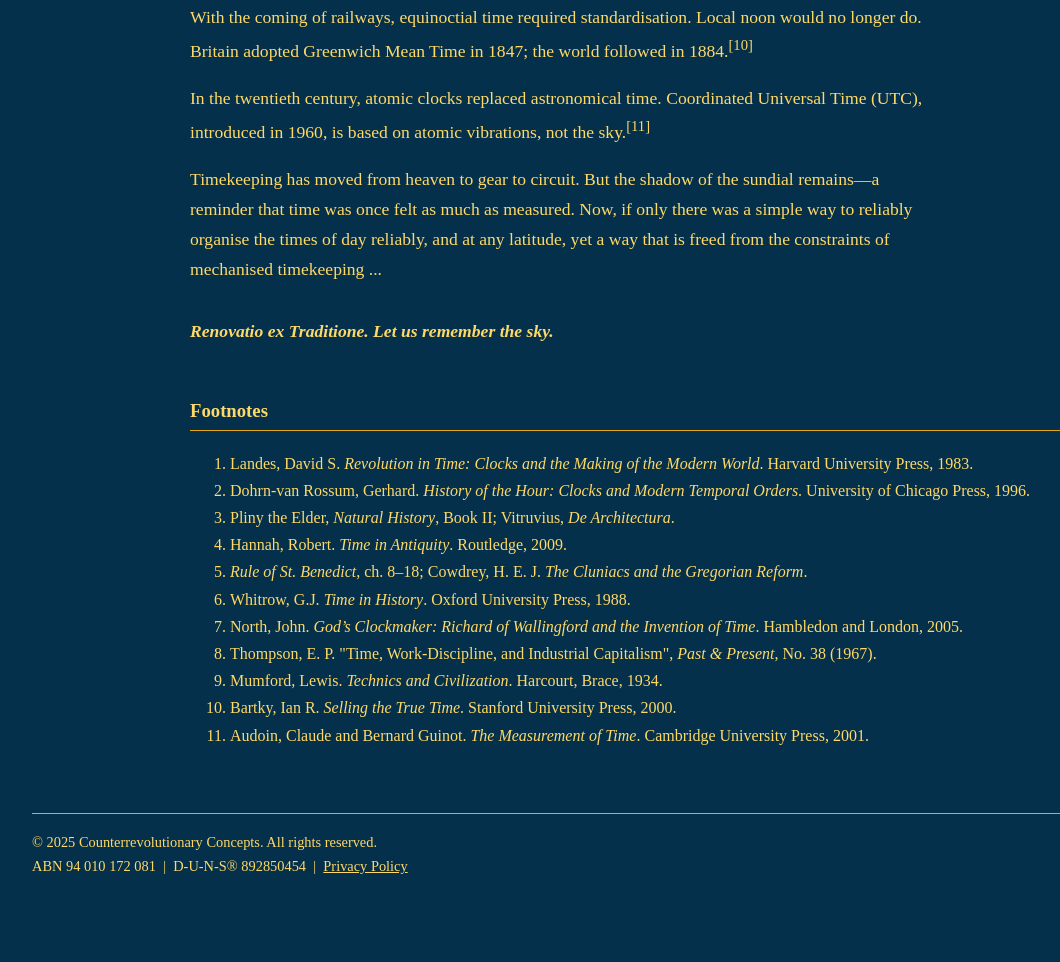
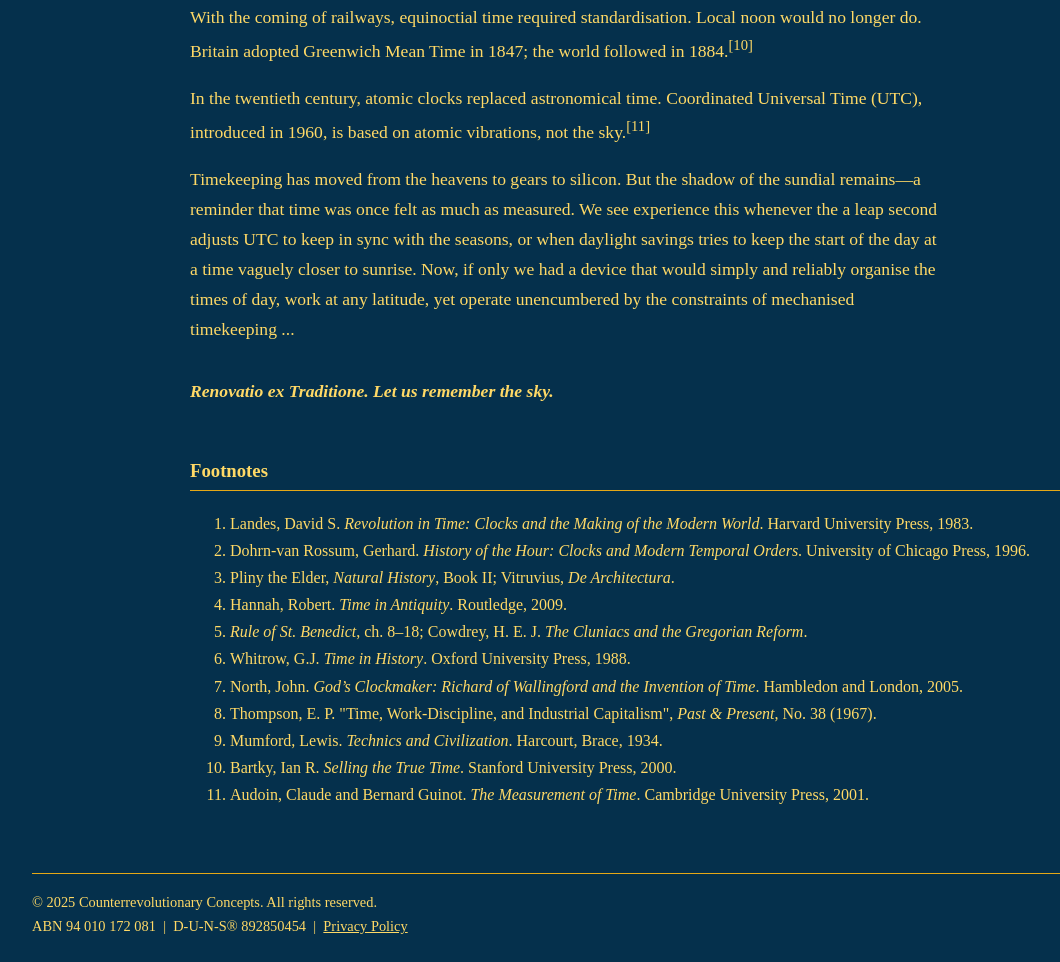
Before and after one commit to crconcepts/CounterrevolutionaryConcepts, a plain HTML site: page resources/history.html in a window 1280 px wide. Shown: the part 1488-2450 px from the top of the page, without its empty margins (0-1060 px from the left). Before the commit the page ends 2399 px from the top, so only its background shows below. Drawn offline with Linux system fonts and the light colour scheme; a web font is replaced by a local one.

Commit message:
Update history.html

```diff
--- a/resources/history.html
+++ b/resources/history.html
@@ -57,7 +57,7 @@
         In the twentieth century, atomic clocks replaced astronomical time. Coordinated Universal Time (UTC), introduced in 1960, is based on atomic vibrations, not the sky.<sup>[11]</sup>
       </p>
       <p>
-        Timekeeping has moved from heaven to gear to circuit. But the shadow of the sundial remains—a reminder that time was once felt as much as measured. Now, if only there was a simple way to reliably organise the times of day reliably, and at any latitude, yet a way that is freed from the constraints of mechanised timekeeping ...
+        Timekeeping has moved from the heavens to gears to silicon. But the shadow of the sundial remains—a reminder that time was once felt as much as measured. We see experience this whenever the a leap second adjusts UTC to keep in sync with the seasons, or when daylight savings tries to keep the start of the day at a time vaguely closer to sunrise. Now, if only we had a device that would simply and reliably organise the times of day, work at any latitude, yet operate unencumbered by the constraints of mechanised timekeeping ...
       </p>
       <p class="signature">
         <em>Renovatio ex Traditione.</em> Let us remember the sky.
```
